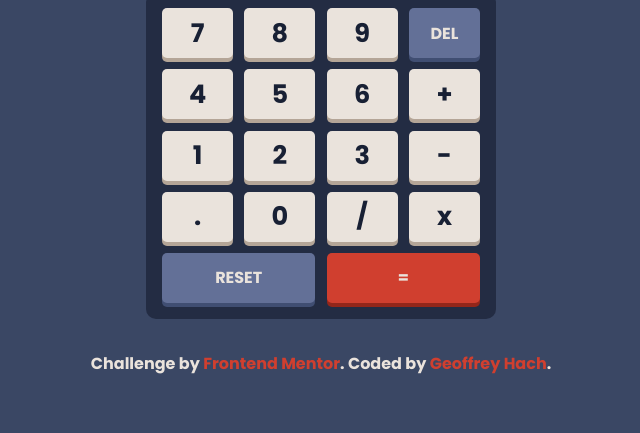
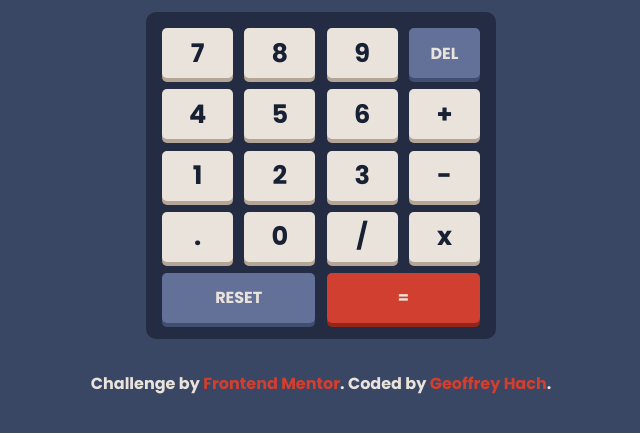
Before and after one commit to geoffreyhach/calculator-app-main, a plain HTML site: page index.html in a window 1280 px wide. Shown: the part 271-704 px from the top of the page, without its empty margins (319-959 px from the left). Drawn offline with Linux system fonts and the light colour scheme.

Commit message:
Update style.css

```diff
--- a/style.css
+++ b/style.css
@@ -62,15 +62,14 @@ main {
     align-items: center;
     padding: 1rem;
     gap: 2rem;
-    height: 95vh;
+    height: 100vh;
 }
 
 .calculator {
     display: flex;
     flex-direction: column;
-    width : min(70%, 350px);
+    width : min(80%, 350px);
     gap : 1rem;
-
 }
 
 .calculator-top-section {
@@ -222,7 +221,8 @@ h1 {
 }
 
 .attribution {
-    color : var(--color-screen-text)
+    color : var(--color-screen-text);
+    text-align: center;
 }
 
 .attribution a {
```
